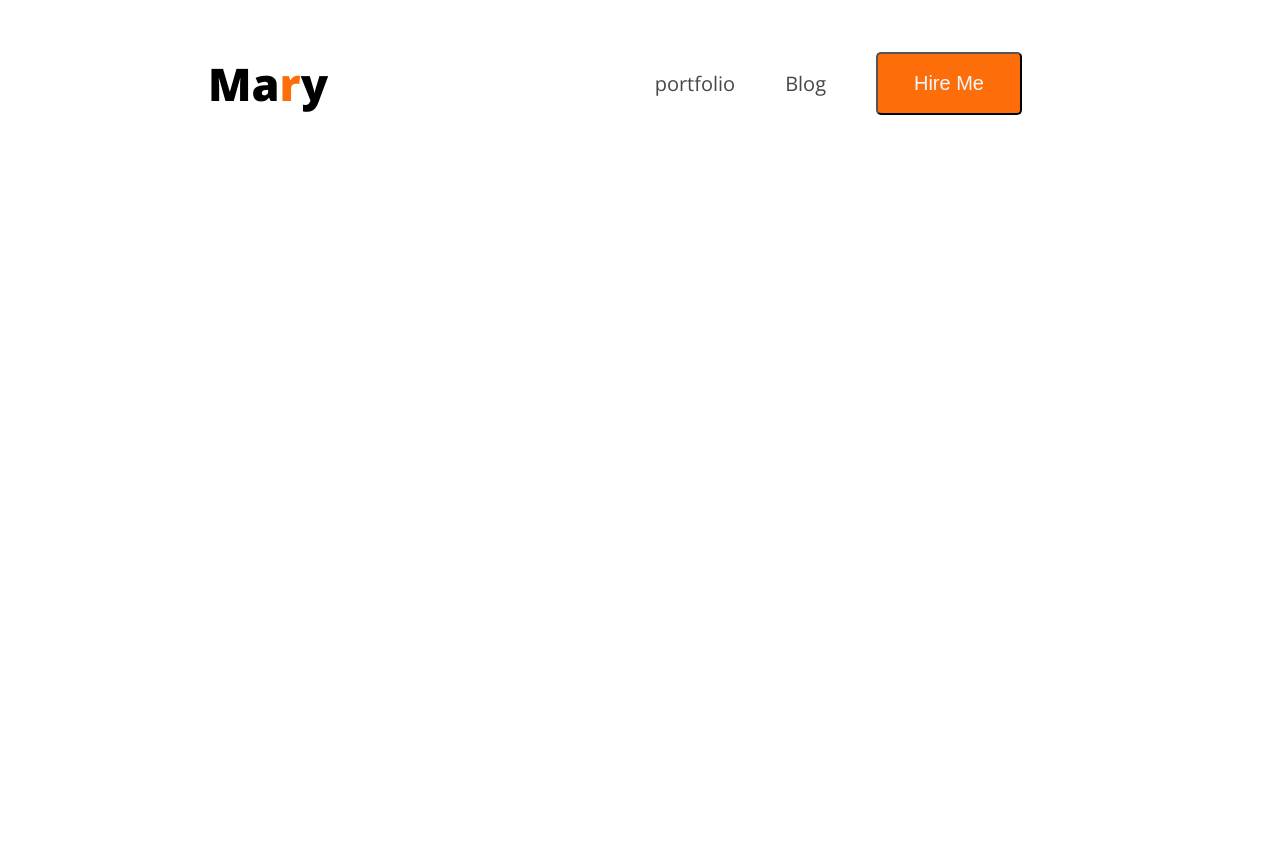
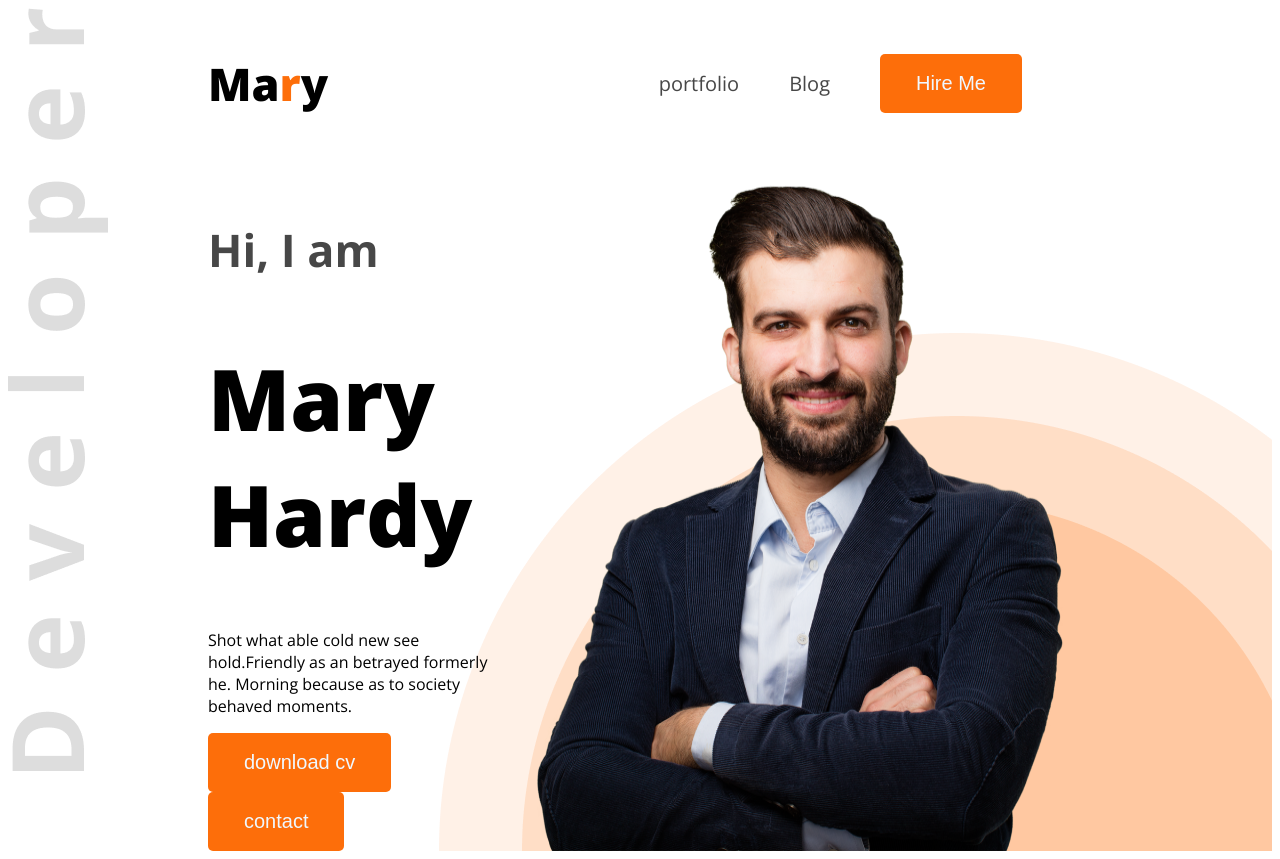
Before and after one commit to niloywd/portfolio-resourcess-dev, a plain HTML site: page index.html in a window 1280 px wide. Before the commit the page ends 800 px from the top, so only its background shows below. Drawn offline with nearby package versions, Linux system fonts and the light colour scheme.

Commit message:
added header section

```diff
--- a/index.html
+++ b/index.html
@@ -10,7 +10,7 @@
     <link rel="stylesheet" href="styles/style.css">
 </head>
 <body class="open-sans-normal ">
-    <header>
+    <header >
         <nav>
           <h3 class="nav-title">Ma<span class="text-primary">r</span>y</h3>
           <ul>
@@ -19,6 +19,16 @@
             <li><a href=""><button class="primary-btn">Hire Me</button></a></li>
           </ul>
         </nav>
+        <div class="banner">
+            <div class="banner-content">
+<h4 class="banner-wlc derk-1">Hi, I  am</h4>
+<h1 class="banner-title">Mary Hardy</h1>
+<p>Shot what able cold new see hold.Friendly as an betrayed formerly he. Morning because as to society behaved moments.</p>
+<button class="primary-btn" >download cv</button>
+<button class="primary-btn" >contact</button>
+            </div>
+            <img class="banner-image" src="./images/hardy.png" alt="">
+        </div>
     </header>
     <main>
 
--- a/styles/style.css
+++ b/styles/style.css
@@ -6,6 +6,7 @@
   font-style: normal;
   font-variation-settings:
     "wdth" 100;
+
 }
 
 /* shared styles */
@@ -21,13 +22,21 @@
     background-color: #FD6E0A;
     border-radius: 5px;
     color: aliceblue;
+    border: none;
 }
 /* nav styles */
+header{
+
+    background-image: url('../images/developer.png') , url(../images/header_bg.png);
+   background-repeat: no-repeat;
+ background-position: top left , bottom right;
+}
 nav{
     display: flex;
     align-items: center;
     justify-content: space-between;
-    margin: 0 200px;
+        margin: 0 200px;
+
 
 
 }
@@ -48,3 +57,24 @@ nav ul{
     display: flex;
     align-items: center;
 }
+
+/* banner style */
+.banner{
+    display: flex;
+    justify-content: space-between;
+        margin: 0 200px;
+}
+.banner-wlc{
+    font-weight: 700;
+    font-size: 45px;
+}
+.banner-title{
+    font-size: 85px;
+    font-weight: 800;
+}
+.banner-image{
+    max-width: 584px;
+}
+.banner-content{
+    max-width: 585px;
+}
```
